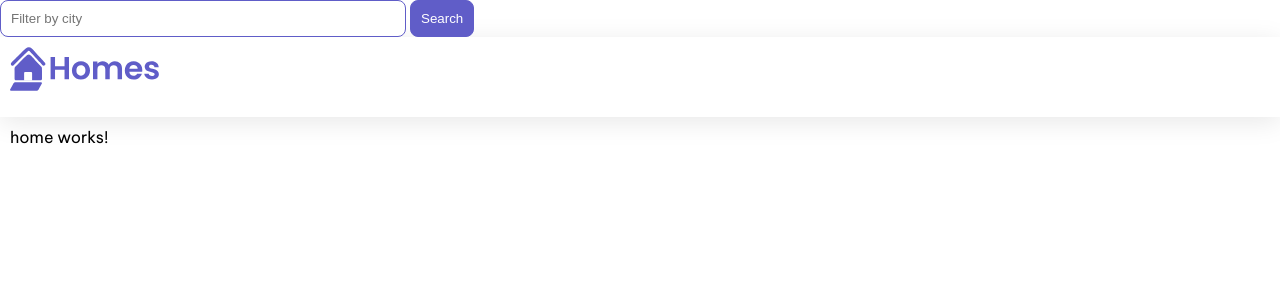
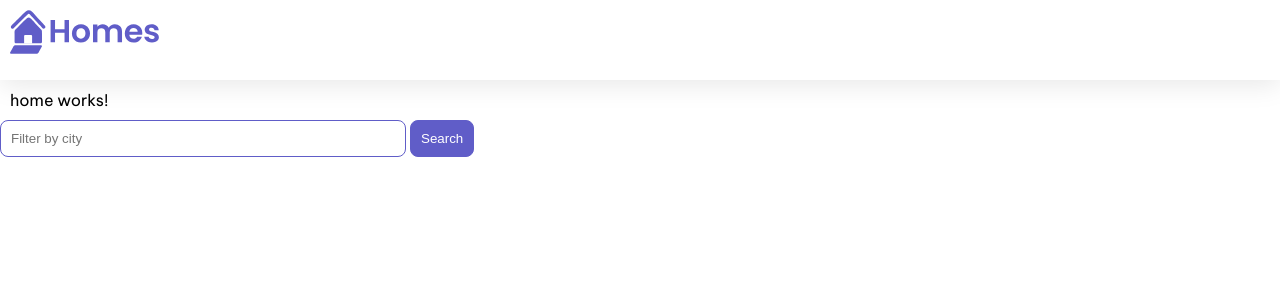
Before and after one commit to AlexParis31/House-Prices, an Angular app in the folder first-app/: page / in a window 1280 px wide. Shown: the top 300 px of the page. Built offline with nearby package versions, Linux system fonts and the light colour scheme.

Commit message:
lesson 2 step 3 complete

```diff
--- a/first-app/src/app/app.component.ts
+++ b/first-app/src/app/app.component.ts
@@ -10,12 +10,6 @@ import { HomeComponent } from './home/home.component';
   ],
 
   template: `
-  <section>
-    <form>
-      <input type="text" placeholder="Filter by city">
-      <button class="primary" type="button">Search</button>
-    </form>
-  </section>
   <main>
     <header class="brand-name">
       <img class="brand-logo" src="/assets/logo.svg" alt="logo" aria-hidden="true">
@@ -24,6 +18,12 @@ import { HomeComponent } from './home/home.component';
       <app-home></app-home>
     </section>
   </main>
+  <section>
+    <form>
+      <input type="text" placeholder="Filter by city">
+      <button class="primary" type="button">Search</button>
+    </form>
+  </section>
 `,
 
   styleUrls: ['./app.component.css'],
```
